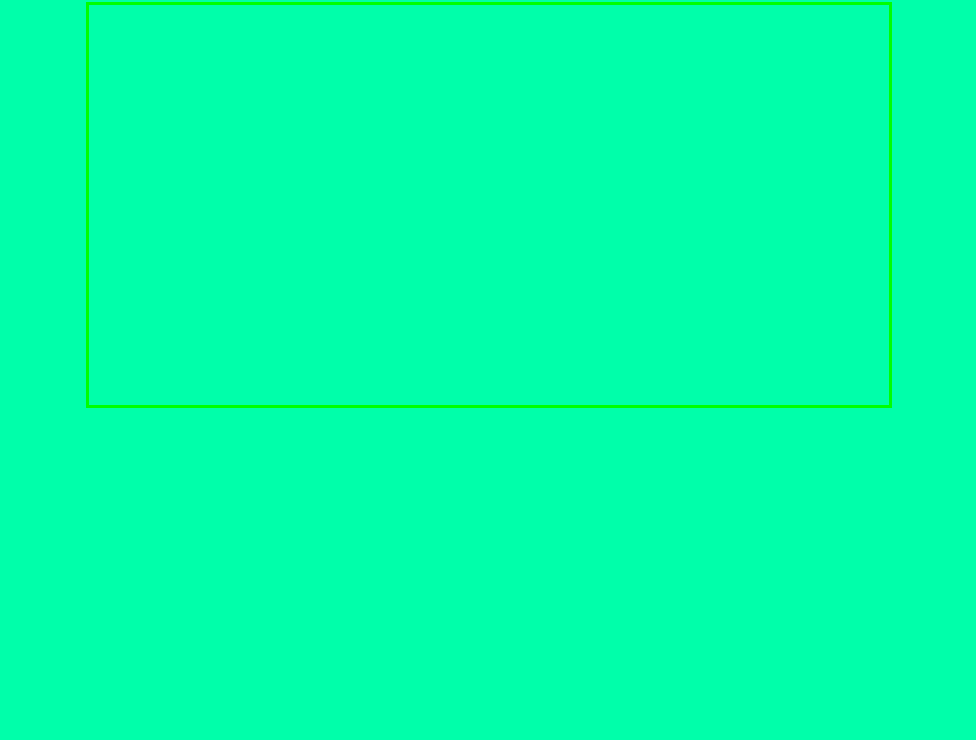
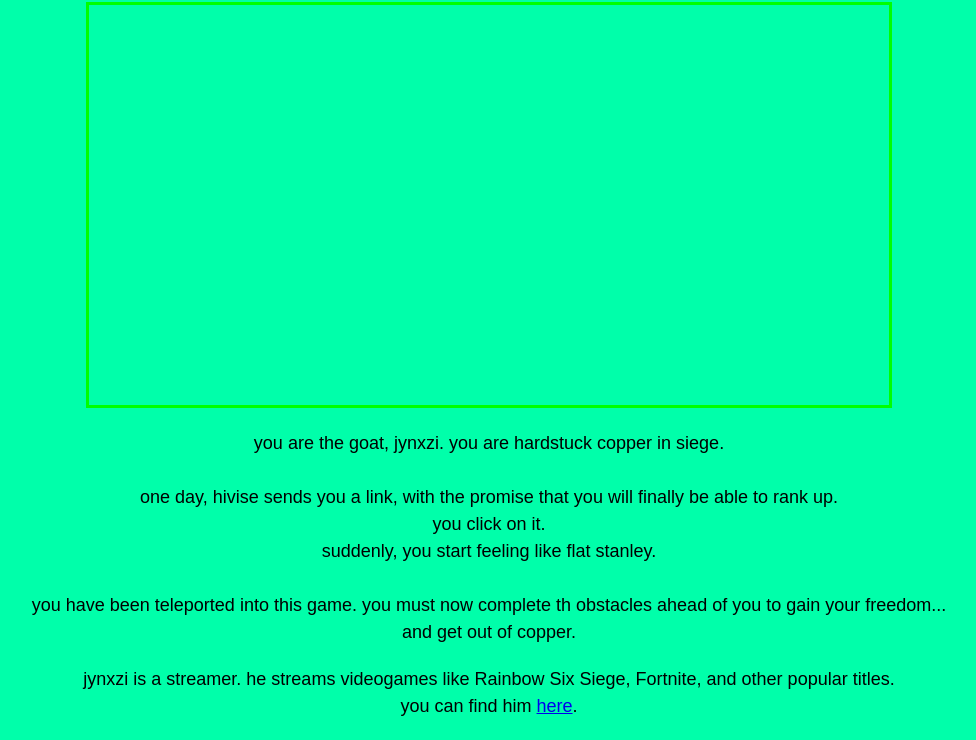
Before and after one commit to ineedaham/sWIC, a plain HTML site: page index.html in a window 1280 px wide. Shown: the part 78-818 px from the top of the page, without its empty margins (151-1127 px from the left). Drawn offline with Linux system fonts and the light colour scheme.

Commit message:
update index.html and style.css add some context about the game using <p> elements, and stylized those elements in style.css

```diff
--- a/index.html
+++ b/index.html
@@ -23,6 +23,22 @@
         <!--we need something to display the game-->
         <canvas id="game" width="800" height="400"></canvas>
 
+        <!--here is a little blurb about the game-->
+        <p>
+            you are the goat, jynxzi. you are hardstuck copper in siege.<br><br>
+
+            one day, hivise sends you a link, with the promise that you will finally be able to rank up.<br>
+            you click on it.<br>
+            suddenly, you start feeling like flat stanley.<br><br>
+
+            you have been teleported into this game. you must now complete th obstacles ahead of you to gain your freedom...<br>
+            and get out of copper.
+        </p>
+        <p>
+            jynxzi is a streamer. he streams videogames like Rainbow Six Siege, Fortnite, and other popular titles.<br>
+            you can find him <a href="https://www.twitch.tv/jynxzi">here</a>.
+        </p>
+
         <!--let's define the main source file of our game-->
         <script source="game.js"></script>
     </body>
--- a/style.css
+++ b/style.css
@@ -11,3 +11,12 @@ body {  /*what the user sees*/
 canvas {    /*here is the styling for the canvas. just a simple border*/
     border: 3px solid rgb(0, 255, 0);
 }
+
+p { /*here is the styling for the paragraph elements*/
+    color: #000000;             /*text color*/
+    font-size: 18px;
+    font-family: sans-serif;
+    text-align: center;
+    line-height: 1.5;           /*spacing between lines*/
+    margin-bottom: 20px;        /*some space after each paragraph*/
+}
```
